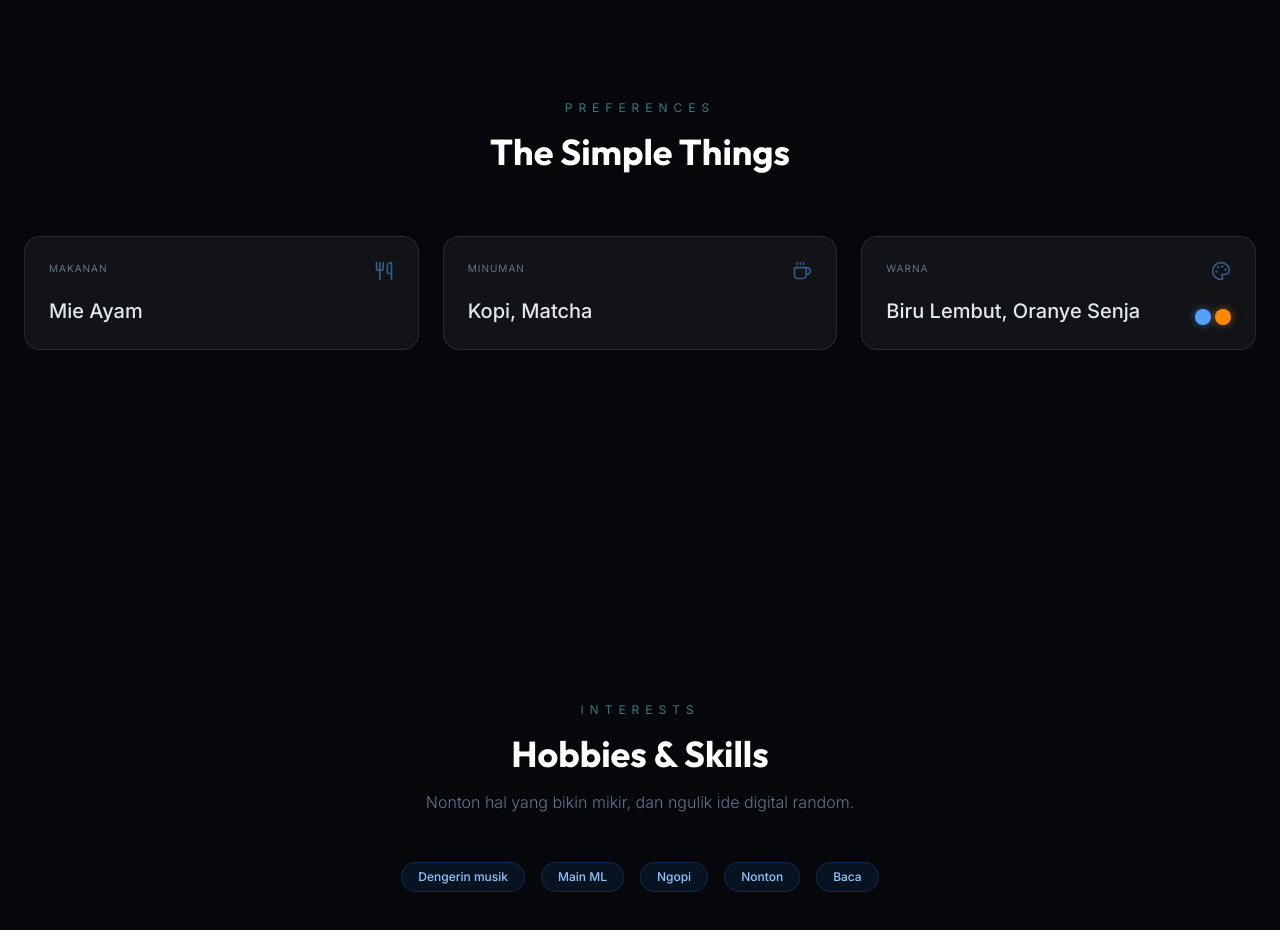
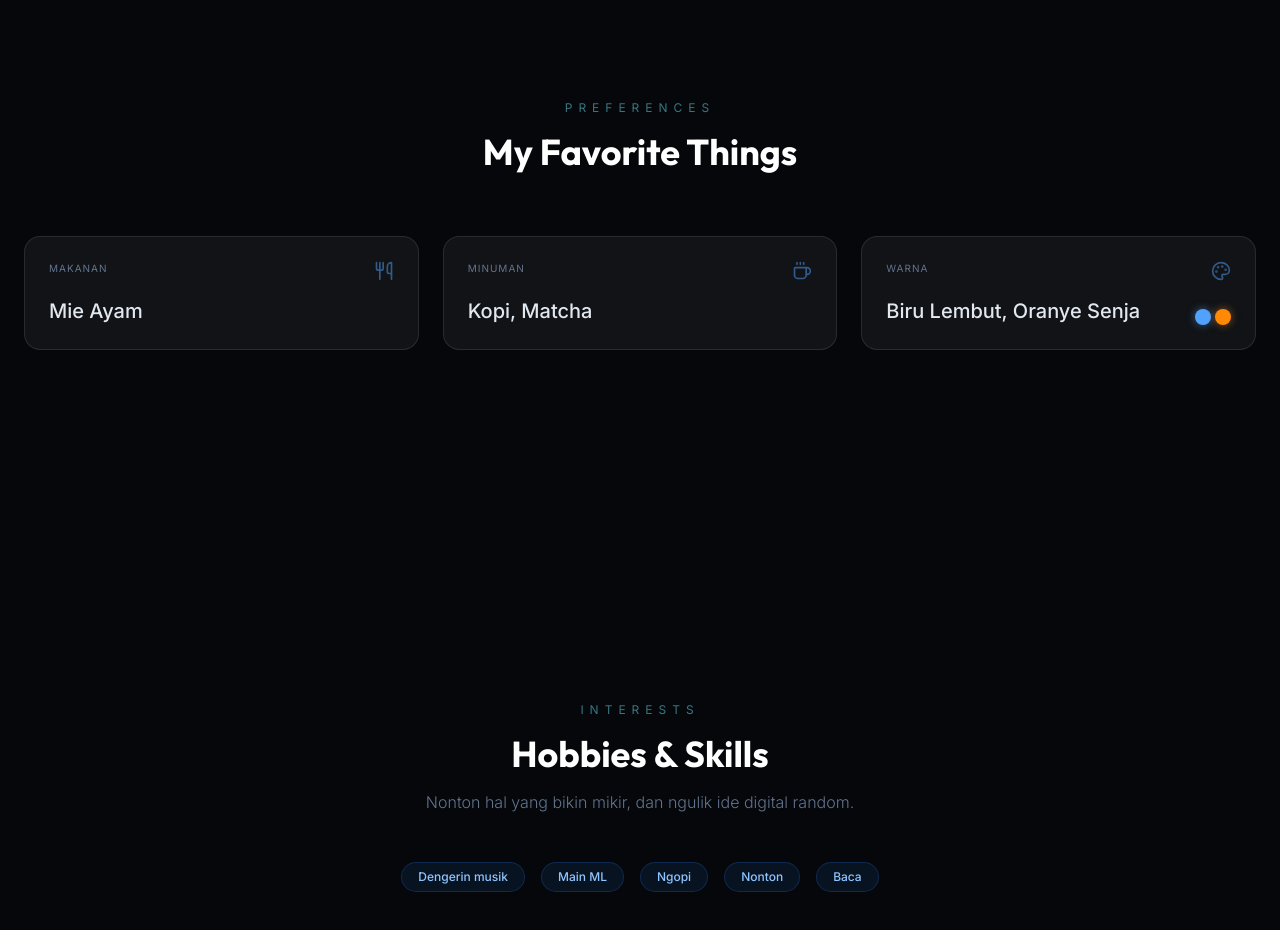
Before and after one commit to RizkyNs/about-me, a React (Vite) app: page / in a window 1280 px wide. Shown: the part 2100-3030 px from the top of the page. Built offline with nearby package versions, Linux system fonts and the light colour scheme.

Commit message:
feat: Rename "The Simple Things" heading to "My Favorite Things"
Updates the heading in the Favorites section to more accurately reflect its content, improving clarity for users.

```diff
--- a/src/components/Favorites.tsx
+++ b/src/components/Favorites.tsx
@@ -27,7 +27,7 @@ export default function Favorites() {
     <section className="py-16 md:py-24 px-6 max-w-7xl mx-auto">
       <div className="flex flex-col items-center mb-12 md:mb-16 text-center">
         <span className="text-xs uppercase tracking-[0.5em] text-sky-blue/50 mb-4">Preferences</span>
-        <h3 className="text-4xl font-display font-bold">The Simple Things</h3>
+        <h3 className="text-4xl font-display font-bold">My Favorite Things</h3>
       </div>
 
       <div className="grid grid-cols-1 md:grid-cols-2 lg:grid-cols-3 gap-6">
```
